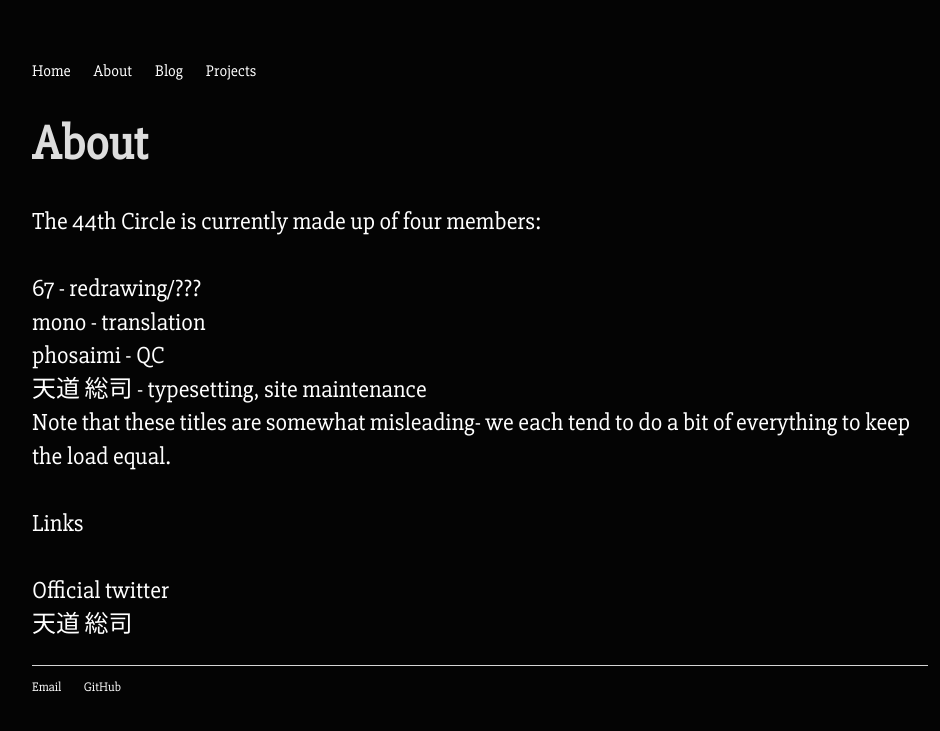
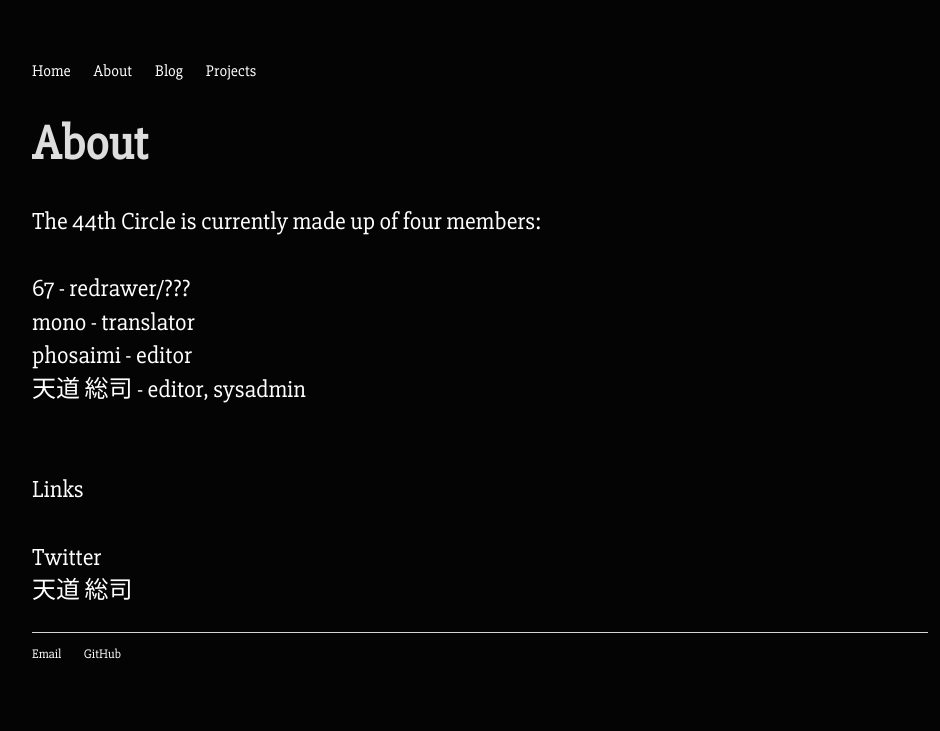
Before and after one commit to 44thCircle/44thCircle.github.io, a Jekyll site: the page built from about/index.html, in a window 1280 px wide. Shown: the top 731 px of the page, without its empty margins (160-1100 px from the left). Built offline with Jekyll 4.4.1, drawn with Linux system fonts in a browser that asks for light colours.

Commit message:
changed titles, removed subjective redundancy :brandow:
"redrawer" feels kind of forced but im thinking listing them all as nouns fits better

the work load line isnt really necessary this way; do we want to add something else as replacement to give the page a more `homely` feel?

also removed the "official," felt unnecessary

additional linebreak is intentional, but idk, feel free to undo it

```diff
--- a/about/index.html
+++ b/about/index.html
@@ -8,22 +8,20 @@ title: About
 		The 44th Circle is currently made up of four members:
 		<br />
 		<br />
-		<emph>67</emph> - redrawing/???
+		<emph>67</emph> - redrawer/???
 		<br />
-		<emph>mono</emph> - translation
+		<emph>mono</emph> - translator
 		<br />
-		<emph>phosaimi</emph> - QC
+		<emph>phosaimi</emph> - editor
 		<br />
-		<emph>天道 総司</emph> - typesetting, site maintenance
+		<emph>天道 総司</emph> - editor, sysadmin
 		<br />
-		Note that these titles are somewhat misleading- we each tend to do a bit
-		of everything to keep the load equal.
 		<br />
 		<br />
 		Links
 		<br />
 		<br />
-		<a href="https://twitter.com/44thCircle">Official twitter</a>
+		<a href="https://twitter.com/44thCircle">Twitter</a>
 		<br />
 		<a href="http://sjdh.us">天道 総司</a>
 	</p>
```
